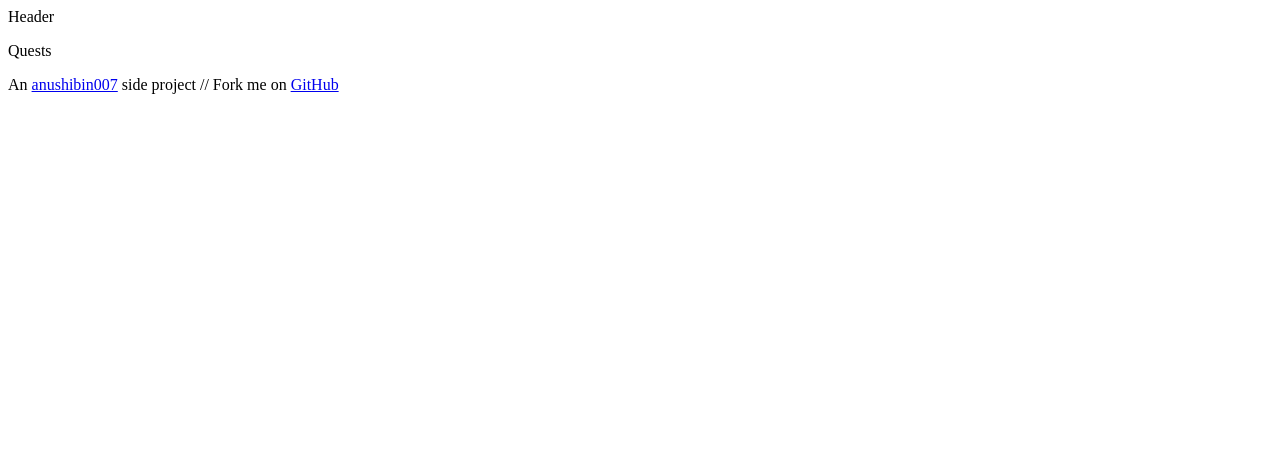
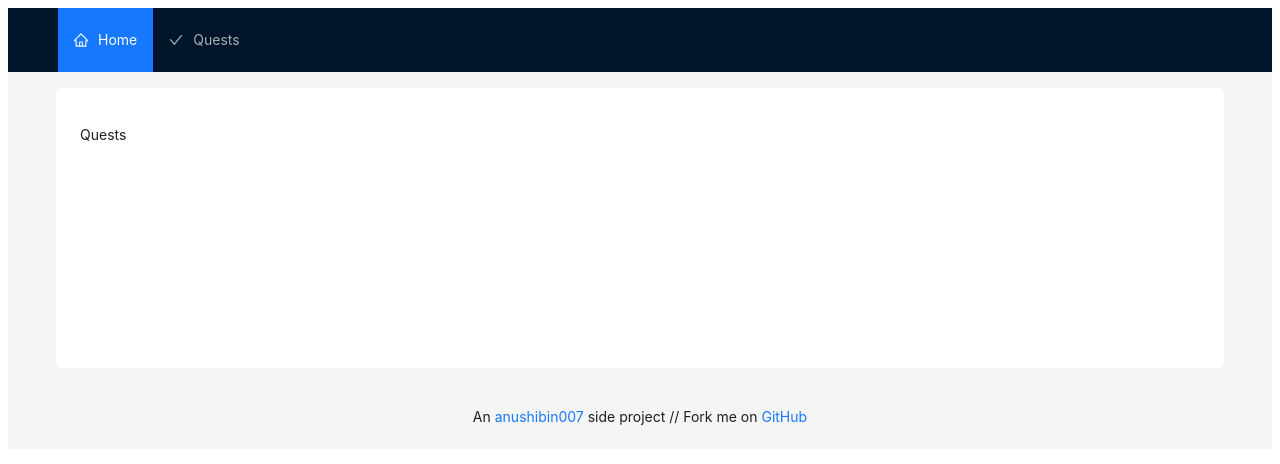
Before and after one commit to anushibin007/coderboard, a React (Vite) app in the folder frontend/: page /coderboard/quests in a window 1280 px wide. Shown: the top 464 px of the page. Built offline with nearby package versions, Linux system fonts and the light colour scheme.

Commit message:
💄 Perfect Layout Design

```diff
--- a/frontend/src/components/layouts/Header.jsx
+++ /dev/null
@@ -1,3 +0,0 @@
-export default function Header() {
-	return <>Header</>;
-}
--- a/frontend/src/components/layouts/MainLayout.jsx
+++ b/frontend/src/components/layouts/MainLayout.jsx
@@ -1,13 +1,36 @@
-import Header from "./Header";
+import React from "react";
+import { Layout, theme } from "antd";
+const { Content } = Layout;
+
 import { Outlet } from "react-router-dom";
-import Footer from "./Footer";
+import MyHeader from "./MyHeader";
+import MyFooter from "./MyFooter";
 
 export default function MainLayout() {
+	const {
+		token: { colorBgContainer, borderRadiusLG },
+	} = theme.useToken();
 	return (
-		<>
-			<Header />
-			<Outlet />
-			<Footer />
-		</>
+		<Layout>
+			<MyHeader />
+			<Content
+				style={{
+					padding: "0 48px",
+					margin: "16px 0",
+				}}
+			>
+				<div
+					style={{
+						background: colorBgContainer,
+						minHeight: 280,
+						padding: 24,
+						borderRadius: borderRadiusLG,
+					}}
+				>
+					<Outlet />
+				</div>
+			</Content>
+			<MyFooter />
+		</Layout>
 	);
 }
--- a/frontend/src/components/layouts/Footer.jsx
+++ b/frontend/src/components/layouts/MyFooter.jsx
@@ -1,7 +1,14 @@
-export default function Footer() {
+import { Layout } from "antd";
+const { Footer } = Layout;
+
+export default function MyFooter() {
 	return (
 		<>
-			<p>
+			<Footer
+				style={{
+					textAlign: "center",
+				}}
+			>
 				An{" "}
 				<a href="https://www.linkedin.com/in/anushibinj/" target="_blank">
 					anushibin007
@@ -11,7 +18,7 @@ export default function Footer() {
 					{" "}
 					GitHub
 				</a>
-			</p>
+			</Footer>
 		</>
 	);
 }
--- /dev/null
+++ b/frontend/src/components/layouts/MyHeader.jsx
@@ -0,0 +1,44 @@
+import { Layout, Menu } from "antd";
+const { Header } = Layout;
+import { HomeOutlined, CheckOutlined } from "@ant-design/icons";
+import { Link } from "react-router-dom";
+import Constants from "../../utils/Constants";
+
+const items = [
+	{
+		key: "home",
+		icon: <HomeOutlined />,
+		label: <Link to={`${Constants.BASE_PATH}/`}>Home</Link>,
+	},
+	{
+		key: "quests",
+		icon: <CheckOutlined />,
+		label: <Link to={`${Constants.BASE_PATH}/quests`}>Quests</Link>,
+	},
+];
+
+export default function MyHeader() {
+	return (
+		<>
+			<Header
+				style={{
+					display: "flex",
+					alignItems: "center",
+				}}
+			>
+				<div className="demo-logo" />
+				<Menu
+					theme="dark"
+					mode="horizontal"
+					// TODO: Get the key from the URL
+					defaultSelectedKeys={["home"]}
+					items={items}
+					style={{
+						flex: 1,
+						minWidth: 0,
+					}}
+				/>
+			</Header>
+		</>
+	);
+}
```
